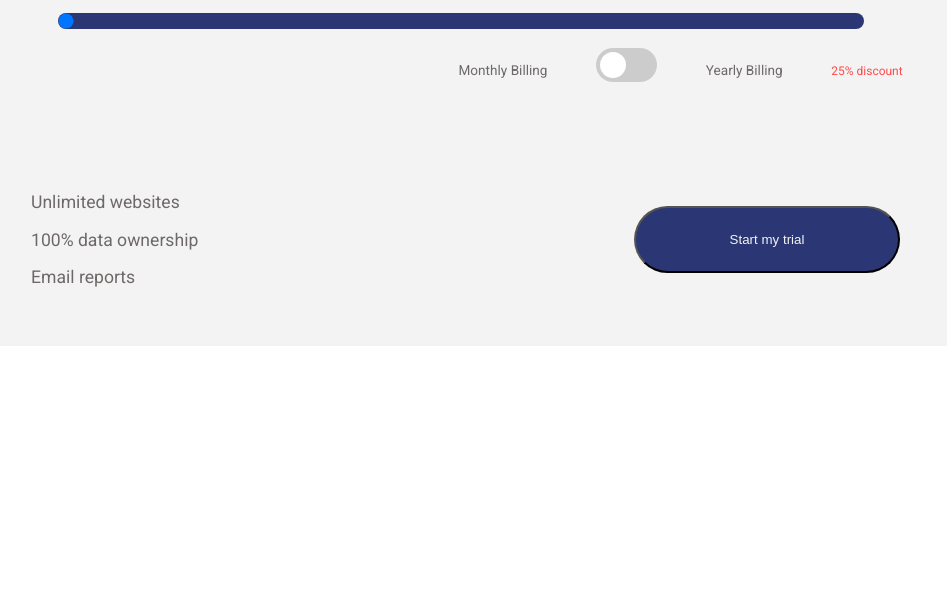
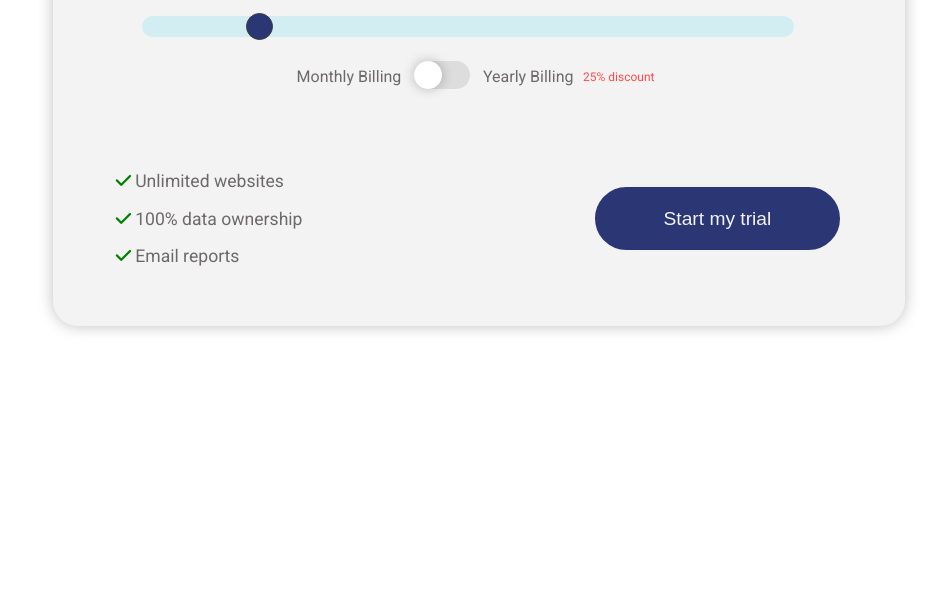
Before and after one commit to Danordua/Pricing-Selector, a plain HTML site: page index.html in a window 1280 px wide. Shown: the part 184-800 px from the top of the page, without its empty margins (161-1108 px from the left). Drawn offline with Linux system fonts and the light colour scheme.

Commit message:
CSS & HTML

```diff
--- a/index.html
+++ b/index.html
@@ -5,8 +5,9 @@
     <meta http-equiv="X-UA-Compatible" content="IE=edge">
     <meta name="viewport" content="width=device-width, initial-scale=1.0">
     <title>Pricing Component</title>
+    <link rel="stylesheet" href="main.css">
 
-    <link rel="stylesheet" href="main.css">
+    <script src="https://kit.fontawesome.com/97b1e7a7a6.js" crossorigin="anonymous"></script>
 </head>
 <body>
 
@@ -14,17 +15,19 @@
 
       <div class="package">
         <div class="dinamic-info">
-          <h3 class="pages"><span class="p-num">0</span>K PAGEVIEWS</h3>
-          <h2 class="price">$<span class="price-num">00.00</span> / month</h2>
+          <h3 class="pages"><span class="value-num">0</span>K PAGEVIEWS</h3>
+          <h2 class="price">$<span class="price-num">00.00</span><span class="month"> / month</span></h2>
         </div>
-          <input id="range" class="level" type="range" value="0">
+        <div class="slider">
+          <input id="range" class="level" type="range" min="0" max="300" value="50">
+        </div>
       </div>
 
       <div class="choose-bill">
           <p class="monthly">Monthly Billing</p>
-          <label class="switch">
-            <input type="checkbox">
-            <span class="slider round"></span>
+          <label class="switch-select" for="switch">
+            <input class="toggle__input" id="switch" type="checkbox">
+            <div class="switch-fill"></div>
           </label>
           <p class="yearly">Yearly Billing</p>
           <p class="discount">25% discount</p>
@@ -32,9 +35,9 @@
 
       <div class="info-package">
           <div class="info-text">
-              <p class="info-item">Unlimited websites</p>
-              <p class="info-item">100% data ownership</p>
-              <p class="info-item">Email reports</p>
+              <p class="info-item"><i class="fas fa-check"></i>Unlimited websites</p>
+              <p class="info-item"><i class="fas fa-check"></i>100% data ownership</p>
+              <p class="info-item"><i class="fas fa-check"></i>Email reports</p>
           </div>
 
           <button class="trial-btn">Start my trial</button>
--- a/main.css
+++ b/main.css
@@ -7,6 +7,11 @@
     --lightgray-clr: #6e6969;
 
     --lato-font: 'Roboto', sans-serif;
+
+    /* toggle switch */
+    --width: 3.5em;
+    --height: calc(var(--width) / 2);
+    --border-radius: calc(var(--height) / 2);
 }
 
 *, *::after, *::before {
@@ -23,9 +28,11 @@ body {
     margin-top: 5%;
     margin-left: auto;
     margin-right: auto;
-    width: 70%;
+    width: 60%;
     padding: 2em;
     background: var(--white-clr);
+    border-radius: 25px;
+    box-shadow: 0 0 .7em rgba(0, 0, 0, 0.25);
 }
 
 .dinamic-info {
@@ -34,23 +41,52 @@ body {
     padding: 0 .5em;
 }
 
-.level {
-    width: 90%;
+.dinamic-info .pages {
+  font-size: 1.4em;
+}
+
+.dinamic-info .month {
+  color: var(--lightgray-clr);
+  font-size: 1.2rem;
+}
+
+.slider {
+   width: 85%;
+   height: 1em;
+   margin-left: 5.8%;
+}
+
+.slider input {
+   height: 100%;
+   width: 100%;
    -webkit-appearance: none;
-    appearance: none;
+   outline: none;
+   background: rgb(211, 238, 243);
+   border-radius: 3em;
+}
+
+input[type=range]::-webkit-slider-thumb {
+  border: 1px solid #3b3a3a;
+  height: 2em;
+  width: 2em;
   border-radius: 50px;
-    margin: .9px 0 0 2em;
-    background-color: var(--blue-clr);
+  background: var(--blue-clr);
+  cursor: pointer;
+  -webkit-appearance: none;
 }
 
 .choose-bill {
-    font-size: .85rem;
+    padding: 0 3em;
+    font-size: 1rem;
     display: flex;
     align-content: center;
-    margin-left: 45%;
-    justify-content: space-around;
+    margin-left: 20%;
     margin-top: 1em;
     color: var(--lightgray-clr);
+}
+
+.choose-bill > *:not(:first-child){
+  margin-left: .8em;
 }
 
 .choose-bill .discount {
@@ -60,71 +96,51 @@ body {
     padding-top: 2px;
 }
 
-/* The switch - the box around the slider */
-.switch {
-    position: relative;
+/* switch toggle */
+.switch-select {
    display: inline-block;
-    width: 4.5em;
-    height: 2.5em;
+   cursor: pointer;
 }
 
-  /* Hide default HTML checkbox */
-  .switch input {
-    opacity: 0;
-    width: 0;
-    height: 0;
+.toggle__input {
+   display: none;
 }
 
-  /* The slider */
-  .slider {
+.switch-fill {
+   position: relative;
+   margin-top: .68em;
+   width: var(--width);
+   height: var(--height);
+   border-radius: var(--border-radius);
+   background: #ddd;
+   transition: background 0.2s;
+}
+
+.toggle__input:checked ~ .switch-fill {
+   background: rgb(180, 232, 241);
+}
+
+.switch-fill::after {
+   content: "";
    position: absolute;
-    cursor: pointer;
    top: 0;
    left: 0;
-    right: 0;
-    bottom: 0;
-    background-color: #ccc;
-    -webkit-transition: .4s;
-    transition: .4s;
+   height: var(--height);
+   width: var(--height);
+   background: #fff;
+   box-shadow: 0 0 .7em rgba(0, 0, 0, 0.25);
+   border-radius: var(--border-radius);
+   transition: transform 0.3s;
 }
 
-  .slider:before {
-    position: absolute;
-    content: "";
-    height: 26px;
-    width: 26px;
-    left: 4px;
-    bottom: 4px;
-    background-color: white;
-    -webkit-transition: .4s;
-    transition: .4s;
+.toggle__input:checked ~ .switch-fill::after {
+   transform: translateX(var(--height));
 }
 
-  input:checked + .slider {
-    background-color: #2196F3;
-  }
-
-  input:focus + .slider {
-    box-shadow: 0 0 1px #2196F3;
-  }
-
-  input:checked + .slider:before {
-    -webkit-transform: translateX(26px);
-    -ms-transform: translateX(26px);
-    transform: translateX(26px);
-  }
-
-  /* Rounded sliders */
-  .slider.round {
-    border-radius: 34px;
-  }
-
-  .slider.round:before {
-    border-radius: 50%;
-  }
-
+/* */
 .info-package {
-    margin-top: 4em;
+    padding: 0 1em;
+    margin-top: 2.5em;
     display: flex;
     justify-content: space-between;
 }
@@ -134,12 +150,24 @@ body {
     color: var(--lightgray-clr);
 }
 
+.fas {
+  color: green;
+  margin-right: 4px;
+}
+
+/* trial btn */
 .info-package .trial-btn {
-    height: 5em;
-    width: 20em;
+    height: 3.5em;
+    width: 13em;
     align-self: center;
-    margin-right: 2em;
+    border: 2px solid var(--white-clr);
     border-radius: 50px;
     background: var(--blue-clr);
+    font-size: 1.2rem;
     color: var(--white-clr);
+    cursor: pointer;
 }
+
+.info-package .trial-btn:hover{
+  color: var(--discount-clr);
+}
```
Also changed, not shown: 1 other file. Lines whose indentation alone changed are shown as unchanged.
